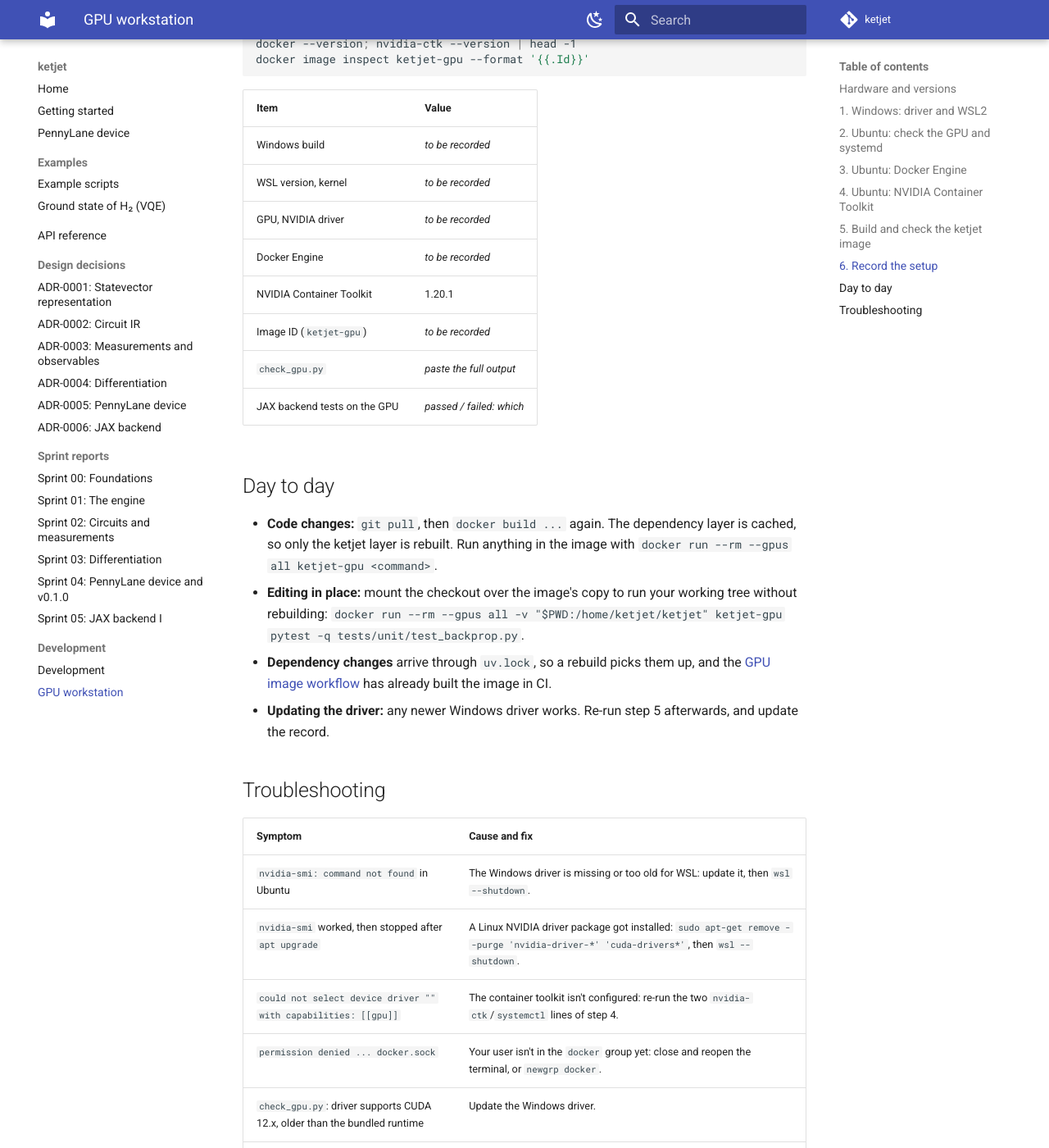
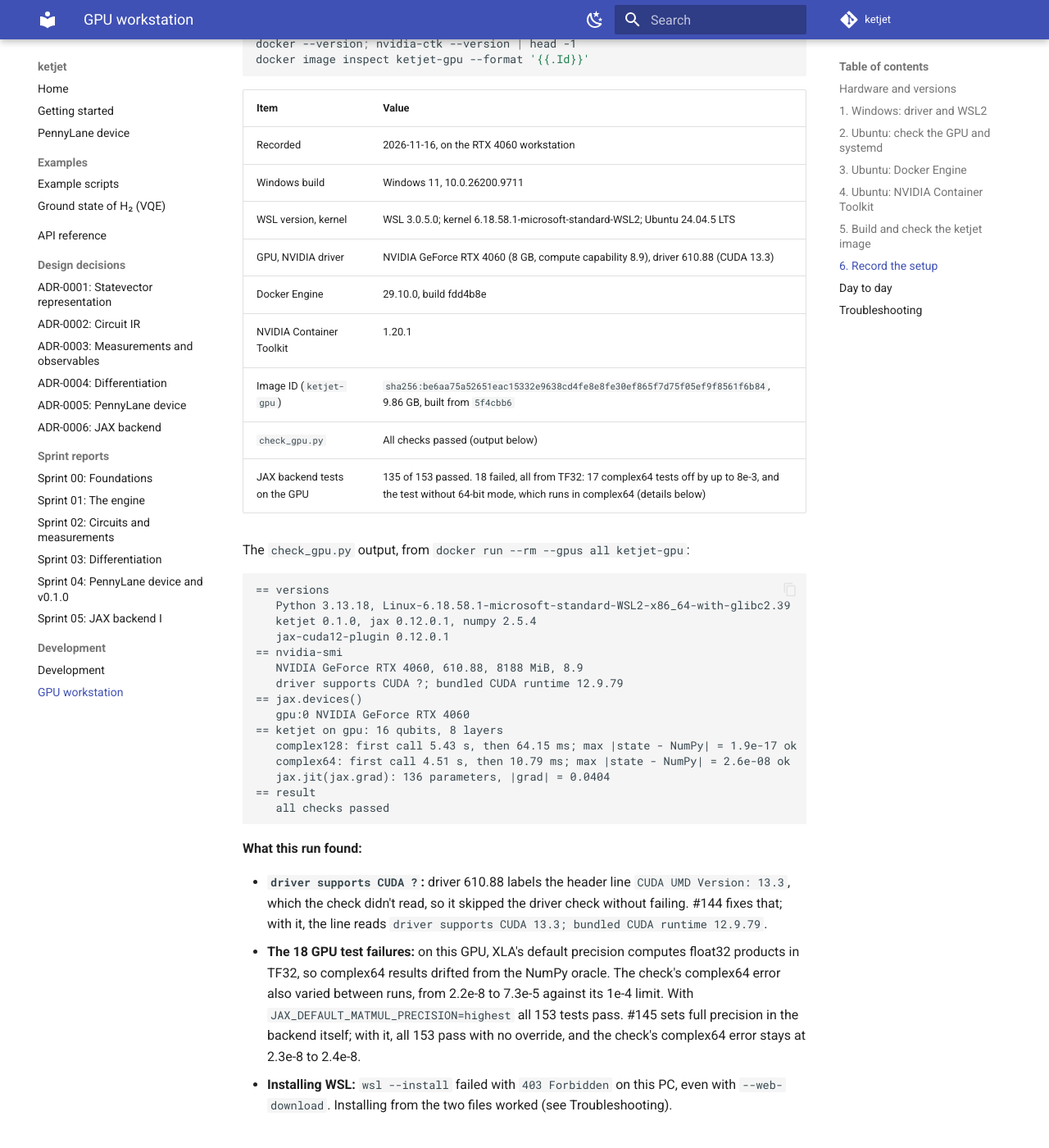
Before and after one commit to hasanahmed77/high-performance-differentiable-quantum-simulator, an MkDocs documentation site: the page built from docs/dev/gpu-workstation.md, in a window 1280 px wide and 1400 px high, scrolled down 4162 px. Shown: the whole window at 82% size. Built offline with MkDocs 1.6.1 and Material for MkDocs 9.7.7, drawn with Linux system fonts in a browser that asks for light colours; nearby versions of some CDN libraries; comment, search, counter and statistics services are not loaded; some of the changed text lies outside the part shown.

Commit message:
docs: the QS-112 setup record from the workstation run (QS-112) (#146)
The record from following docs/dev/gpu-workstation.md on the RTX 4060
PC: Windows, WSL, kernel, driver, Docker, toolkit and image versions,
and the full check_gpu.py output, which ends with "all checks passed"
and shows gpu:0 NVIDIA GeForce RTX 4060.

It also records what the run found: the driver check that was skipped
(fixed in #144), the 18 complex64 failures from TF32 (fixed in #145),
and three troubleshooting rows: wsl --install failing with 403,
moving Ubuntu to another drive, and JAX's harmless out-of-memory
lines at start-up.

Closes #12

Co-authored-by: Claude Opus 5.5 <noreply@anthropic.com>

````diff
--- a/docs/dev/gpu-workstation.md
+++ b/docs/dev/gpu-workstation.md
@@ -185,14 +185,41 @@ docker image inspect ketjet-gpu --format '{{.Id}}'
 
 | Item | Value |
 |---|---|
-| Windows build | *to be recorded* |
-| WSL version, kernel | *to be recorded* |
-| GPU, NVIDIA driver | *to be recorded* |
-| Docker Engine | *to be recorded* |
+| Recorded | 2026-11-16, on the RTX 4060 workstation |
+| Windows build | Windows 11, 10.0.26200.9711 |
+| WSL version, kernel | WSL 3.0.5.0; kernel 6.18.58.1-microsoft-standard-WSL2; Ubuntu 24.04.5 LTS |
+| GPU, NVIDIA driver | NVIDIA GeForce RTX 4060 (8 GB, compute capability 8.9), driver 610.88 (CUDA 13.3) |
+| Docker Engine | 29.10.0, build fdd4b8e |
 | NVIDIA Container Toolkit | 1.20.1 |
-| Image ID (`ketjet-gpu`) | *to be recorded* |
-| `check_gpu.py` | *paste the full output* |
-| JAX backend tests on the GPU | *passed / failed: which* |
+| Image ID (`ketjet-gpu`) | `sha256:be6aa75a52651eac15332e9638cd4fe8e8fe30ef865f7d75f05ef9f8561f6b84`, 9.86 GB, built from `5f4cbb6` |
+| `check_gpu.py` | All checks passed (output below) |
+| JAX backend tests on the GPU | 135 of 153 passed. 18 failed, all from TF32: 17 complex64 tests off by up to 8e-3, and the test without 64-bit mode, which runs in complex64 (details below) |
+
+The `check_gpu.py` output, from `docker run --rm --gpus all ketjet-gpu`:
+
+```text
+== versions
+   Python 3.13.18, Linux-6.18.58.1-microsoft-standard-WSL2-x86_64-with-glibc2.39
+   ketjet 0.1.0, jax 0.12.0.1, numpy 2.5.4
+   jax-cuda12-plugin 0.12.0.1
+== nvidia-smi
+   NVIDIA GeForce RTX 4060, 610.88, 8188 MiB, 8.9
+   driver supports CUDA ?; bundled CUDA runtime 12.9.79
+== jax.devices()
+   gpu:0 NVIDIA GeForce RTX 4060
+== ketjet on gpu: 16 qubits, 8 layers
+   complex128: first call 5.43 s, then 64.15 ms; max |state - NumPy| = 1.9e-17 ok
+   complex64: first call 4.51 s, then 10.79 ms; max |state - NumPy| = 2.6e-08 ok
+   jax.jit(jax.grad): 136 parameters, |grad| = 0.0404
+== result
+   all checks passed
+```
+
+**What this run found:**
+
+- **`driver supports CUDA ?`:** driver 610.88 labels the header line `CUDA UMD Version: 13.3`, which the check didn't read, so it skipped the driver check without failing. #144 fixes that; with it, the line reads `driver supports CUDA 13.3; bundled CUDA runtime 12.9.79`.
+- **The 18 GPU test failures:** on this GPU, XLA's default precision computes float32 products in TF32, so complex64 results drifted from the NumPy oracle. The check's complex64 error also varied between runs, from 2.2e-8 to 7.3e-5 against its 1e-4 limit. With `JAX_DEFAULT_MATMUL_PRECISION=highest` all 153 tests pass. #145 sets full precision in the backend itself; with it, all 153 pass with no override, and the check's complex64 error stays at 2.3e-8 to 2.4e-8.
+- **Installing WSL:** `wsl --install` failed with `403 Forbidden` on this PC, even with `--web-download`. Installing from the two files worked (see Troubleshooting).
 
 ## Day to day
 
@@ -217,3 +244,6 @@ docker image inspect ketjet-gpu --format '{{.Id}}'
 | `jax.devices()` shows only `cpu` | The container was started without `--gpus all`, or JAX logged why CUDA failed to initialize at the top of the output. |
 | Docker can't start: `System has not been booted with systemd` | Enable systemd (step 2). |
 | `docker build` is very slow | The clone is under `/mnt/c`: clone into `~` instead. |
+| `wsl --install` fails with `403 Forbidden`, even with `--web-download` | The Store download is refused. Install from files instead: run the `wsl.<version>.x64.msi` from [WSL's releases](https://github.com/microsoft/WSL/releases), restart, download `ubuntu-24.04.5-wsl-amd64.wsl` from [releases.ubuntu.com/24.04.5](https://releases.ubuntu.com/24.04.5/) (check it against `SHA256SUMS`), then `wsl --install --from-file <the .wsl file>`. |
+| Ubuntu should live on another drive | `wsl --shutdown`, then `wsl --manage Ubuntu-24.04 --move D:\WSL\Ubuntu-24.04`. Cheapest before the image is built: the disk is ~1.5 GB then. |
+| `CUDA_ERROR_OUT_OF_MEMORY` lines at the start of a run, which then passes | JAX tries to reserve 75% of the GPU, and Windows already uses part of it, so JAX retries smaller. It's harmless; `-e XLA_PYTHON_CLIENT_PREALLOCATE=false` silences it. |
````
